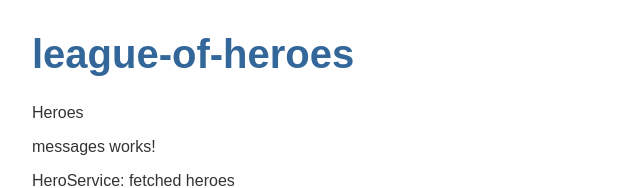
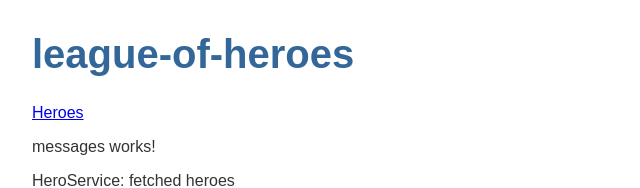
Before and after one commit to ShrutikaSingh/league-of-heroes, an Angular app: page /heroes in a window 1280 px wide. Shown: the top 188 px of the page, without its empty margins (0-640 px from the left). Built offline with nearby package versions, Linux system fonts and the light colour scheme.

Commit message:
<nav>     <a routerlink=/heroes>Heroes</a> </nav>   add router link for /heroes in app component

```diff
--- a/src/app/app.component.html
+++ b/src/app/app.component.html
@@ -1,7 +1,7 @@
 
 <h1>{{title}}</h1>
 <nav>
-    <a routerlink="/heroes">Heroes</a>
+    <a routerLink="/heroes">Heroes</a>
 </nav>
 
 <!-- * * * * * * * * * * * * * * * * * * * * * * * * * * * * * * * -->
```
